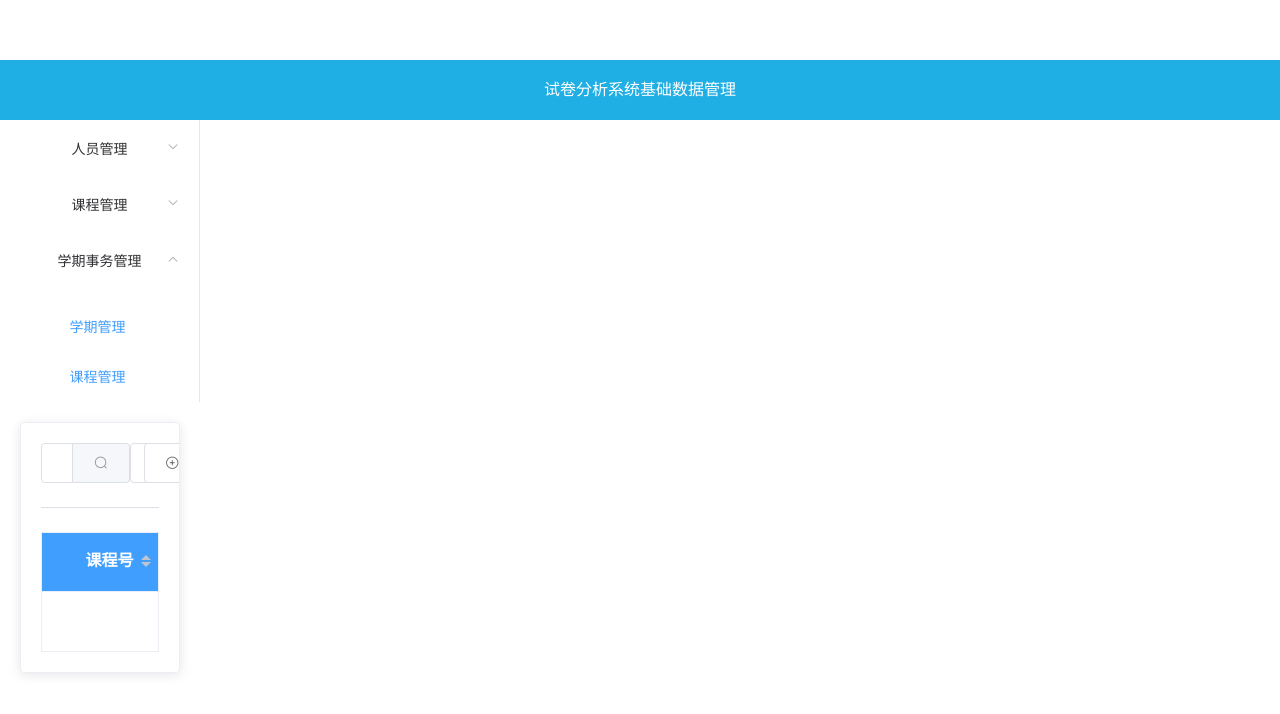
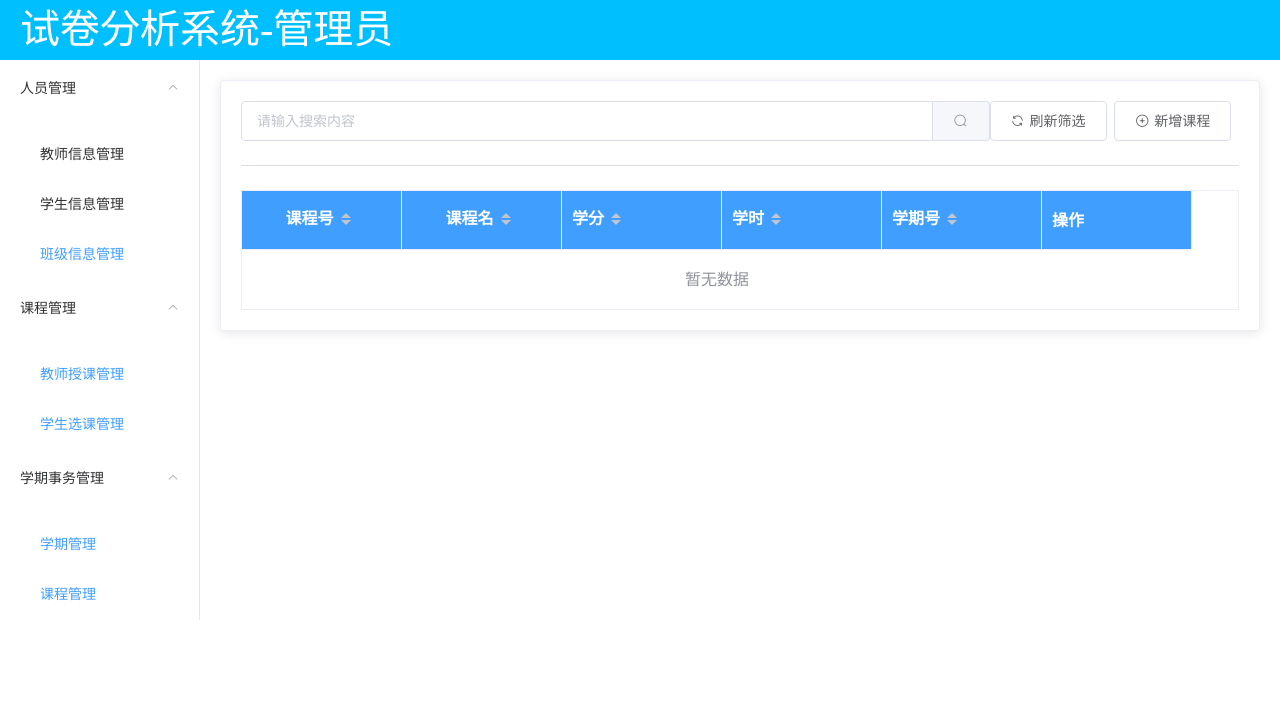
Before and after one commit to lyz140204842/paperanalyse-vue, a Vue app: page /CourseBrowse in a window 1280 px wide. Shown: the top 714 px of the page. Built offline with nearby package versions, Linux system fonts and the light colour scheme.

Commit message:
查看教师

```diff
--- a/src/App.vue
+++ b/src/App.vue
@@ -12,12 +12,5 @@ export default {
 </script>
 
 <style>
-#app {
-  font-family: 'Avenir', Helvetica, Arial, sans-serif;
-  -webkit-font-smoothing: antialiased;
-  -moz-osx-font-smoothing: grayscale;
-  text-align: center;
-  color: #2c3e50;
-  margin-top: 60px;
-}
+
 </style>
--- a/src/mainpage/adminpage/AdminMain.vue
+++ b/src/mainpage/adminpage/AdminMain.vue
@@ -1,12 +1,13 @@
 <template>
   <el-container>
-    <el-header>试卷分析系统基础数据管理</el-header>
+    <el-header id="header">
+        <div id="title">试卷分析系统-管理员</div>
+    </el-header>
 
     <el-container>
       <el-aside width="200px" class="aside">
         <el-menu
-          :default-openeds="openeds"
-          :default-active="$router.path"
+          :default-openeds="opened"
           router
           class="el-menu-vertical-demo"
         >
@@ -15,7 +16,7 @@
               <span>人员管理</span>
             </template>
             <el-menu-item-group>
-              <el-menu-item index="TeacherBrowse" >教师信息管理</el-menu-item>
+              <el-menu-item index="TeacherBrowse">教师信息管理</el-menu-item>
               <el-menu-item index="StudentBrowse">学生信息管理</el-menu-item>
               <el-menu-item index="">班级信息管理</el-menu-item>
             </el-menu-item-group>
@@ -26,8 +27,8 @@
               <span>课程管理</span>
             </template>
             <el-menu-item-group>
-              <el-menu-item index="" >教师授课管理</el-menu-item>
-              <el-menu-item index="" >学生选课管理</el-menu-item>
+              <el-menu-item index="">教师授课管理</el-menu-item>
+              <el-menu-item index="">学生选课管理</el-menu-item>
             </el-menu-item-group>
           </el-submenu>
 
@@ -36,18 +37,20 @@
               <span>学期事务管理</span>
             </template>
             <el-menu-item-group>
-              <el-menu-item index="" >学期管理</el-menu-item>
-              <el-menu-item index="" >课程管理</el-menu-item>
+              <el-menu-item index="">学期管理</el-menu-item>
+              <el-menu-item index="">课程管理</el-menu-item>
             </el-menu-item-group>
           </el-submenu>
         </el-menu>
 
-        <el-main>
-          <router-view></router-view>
-        </el-main>
+      </el-aside>
 
-      </el-aside>
+      <el-main>
+        <router-view></router-view>
+      </el-main>
+
     </el-container>
+
   </el-container>
 </template>
 
@@ -55,97 +58,29 @@
 export default {
   data() {
     return {
-      isCollapse: false,
-      icon: 'el-icon-s-unfold',
-      navText: '展开',
-      aside: 200,
-      navigations: [
-        {
-          'index': '1',
-          'title': '人员管理',
-          'icon': 'el-icon-menu',
-          'items': [
-            {
-              'index': '/',
-              'title': '教师信息管理'
-            },
-            {
-              'index': '/',
-              'title': '学生信息管理'
-            },
-            {
-              'index': '/',
-              'title': '班级信息管理'
-            },
-          ],
-        },
-        {
-          'index': '2',
-          'title': '课程管理',
-          'icon': 'el-icon-menu',
-          'items':  [
-            {
-              'index': '/',
-              'title': '教师授课管理'
-            },
-            {
-              'index': '/',
-              'title': '学生选课管理'
-            },
-          ],
-        },
-        {
-          'index': '3',
-          'title': '学期事务管理',
-          'icon': 'el-icon-menu',
-          'items':[
-            {
-              'index': '/',
-              'title': '学期管理'
-            },
-            {
-              'index': '/',
-              'title': '课程管理'
-            },
-          ],
-        },
-      ],
+      opened: ["1", "2", "3"],
     };
   },
-  methods: {
-    // 导航收缩与展开
-    handleCollapse() {
-      if (this.isCollapse) {
-        this.icon = 'el-icon-s-fold';
-        this.isCollapse = false;
-        this.navText = '收起';
-      } else {
-        this.icon = 'el-icon-s-unfold';
-        this.isCollapse = true;
-        this.navText = '展开';
-      }
-    },
-    handleChange() {
-      // this.$router.push("/TeacherBrowse")
-    }
-  }
+  methods: {}
 }
 </script>
 
 <style>
 * {
-  margin: 0;
-  padding: 0;
+  margin: 0px;
+  padding: 0px;
 }
 
-.el-header {
-  background-color: #1fafe4;
-  color: #fff;
-  line-height: 60px;
+#header {
   width: 100%;
+  background: #00BFFF;
 }
 
-.el-aside {
-  overflow: hidden;
+#title{
+  float: left;
+  color: white;
+  font-size: 40px;
+  font-family: 华文楷体;
 }
+
 </style>
--- a/src/mainpage/adminpage/PeopleManage/TeacherBrowse.vue
+++ /dev/null
@@ -1,79 +0,0 @@
-<template>
-
-  <el-card>
-
-    <el-row> <!--搜索框-->
-      <el-col :span="18">
-        <el-input placeholder="请输入搜索内容" class="input-with-select" v-model="searchContent">
-          <el-select placeholder="请选择" slot="prepend" v-model="searchKey" @change="handleSearchKeyChange">
-            <el-option label="教师号" value="tno" style="color: black;"></el-option>
-            <el-option label="教师姓名" value="name" style="color: black;"></el-option>
-          </el-select>
-          <el-button slot="append" icon="el-icon-search"></el-button>
-        </el-input>
-      </el-col>
-      <el-col :span="3">
-        <el-button icon="el-icon-refresh">刷新筛选</el-button>
-      </el-col>
-      <el-col :span="3">
-        <el-button icon="el-icon-circle-plus-outline">新增教师</el-button>
-      </el-col>
-    </el-row>
-
-    <el-divider></el-divider>
-
-    <template>
-      <el-table stripe border :header-cell-style="{background:'#409EFF',color:'#FFFFFF'}" :data="teachers" ref="filterTable" style="font-size: medium;font-family: 楷体;" border>
-        <el-table-column prop="tno" label="教师号" width="200" align="center" sortable></el-table-column>
-        <el-table-column prop="name" label="教师姓名" width="230"></el-table-column>
-        <el-table-column prop="password" label="密码" width="200"></el-table-column>
-        <el-table-column prop="gender" label="性别" width="200"></el-table-column>
-        <el-table-column prop="birthday" label="出生日期" width="200"></el-table-column>
-        <el-table-column prop="phone" label="电话号码" width="200"></el-table-column>
-        <el-table-column prop="email" label="邮箱地址" width="200"></el-table-column>
-        <el-table-column label="操作" fixed="right" width="150"></el-table-column>
-      </el-table>
-    </template>
-
-  </el-card>
-</template>
-
-<script>
-export default {
-  name: "TeacherManage",
-  data() { // 页面所用数据
-    return {
-      searchKey: '', // 查询字段
-      searchContent: '', // 查询内容
-      query: { // 查询条件
-        tno: '', // 教师号
-        name: '', // 教师姓名
-        currentPage: 1, // 当前页
-        pageSize: 5 // 页面记录数量
-      },
-      teachers: {}, // 从数据库中查询出来的教师数据
-      genderFilters: [{ // 性别过滤器
-        text: '男',
-        value: '男'
-      }, {
-        text: '女',
-        value: '女'
-      }],
-    }
-  },
-  methods: { // 页面所用方法
-    handleSearchKeyChange() { // 当查询字段发生变化
-      this.query.tno = ''; // 发生变化后，对应的查询条件内容清空
-      this.query.name = '';
-      switch (this.searchKey) { // 选择查询的是
-        case 'tno': this.query.tno = this.searchContent; break;
-        case 'name': this.query.name = this.searchContent; break;
-      }
-    }
-  }
-}
-</script>
-
-<style scoped>
-
-</style>
```
